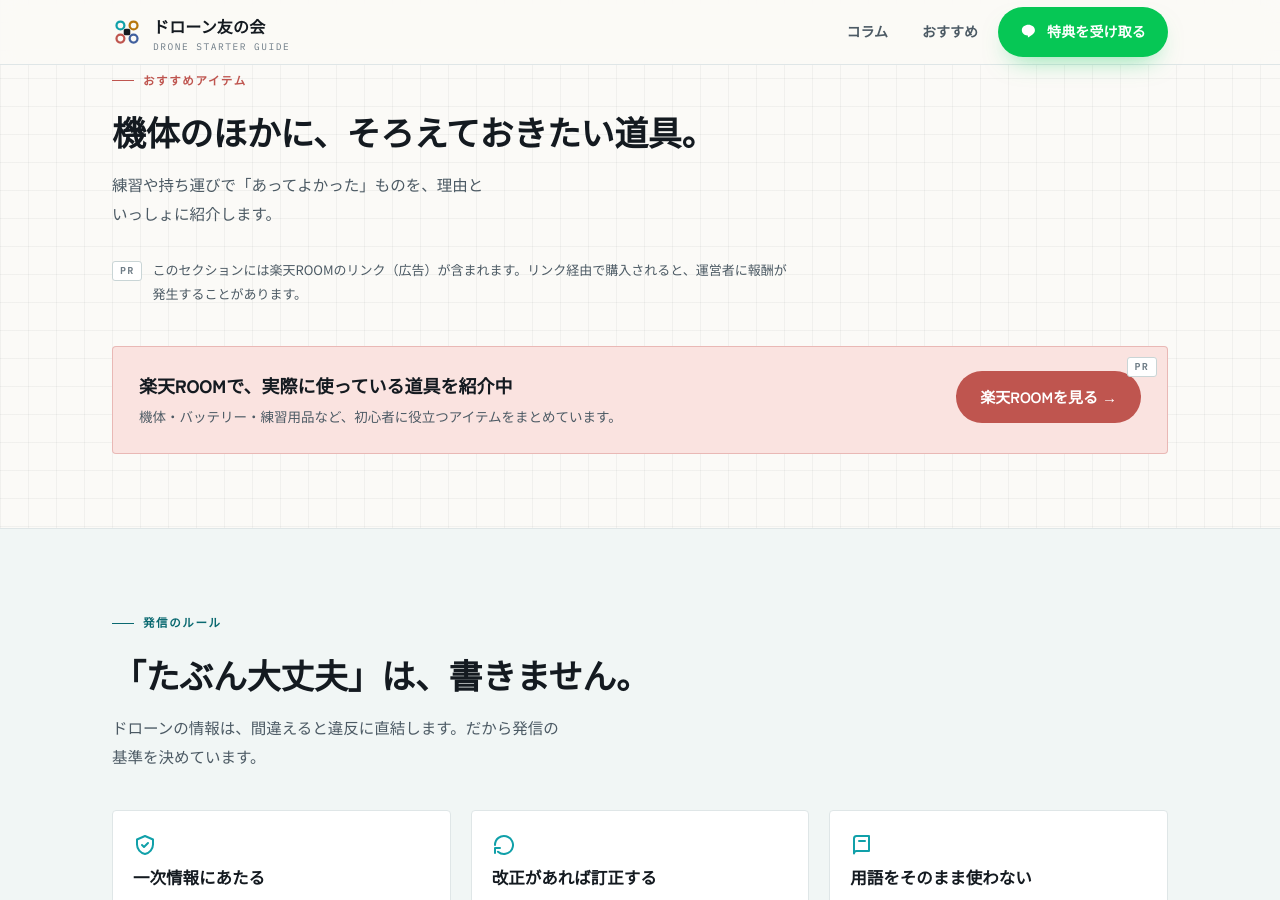
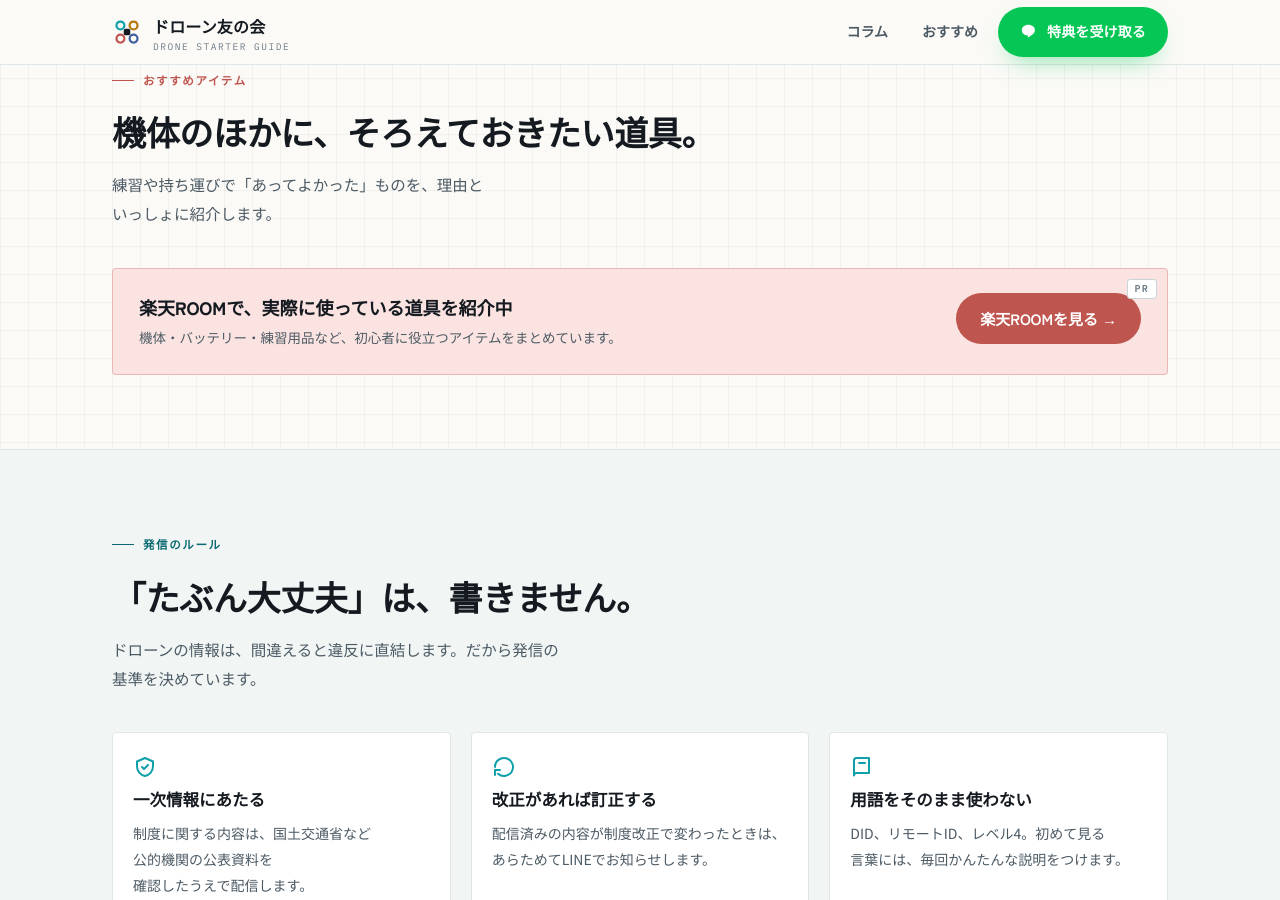
Before and after one commit to KoheiMizoguchi/drone-tomonokai, a Jekyll site: the page built from index.html, in a window 1280 px wide and 900 px high, scrolled down 4178 px. Built offline with Jekyll 4.4.1, drawn with Linux system fonts in a browser that asks for light colours.

Commit message:
トップのおすすめアイテム欄からPR注記を削除（フッターと重複のため）
Co-Authored-By: Claude Opus 5.5 <noreply@anthropic.com>

```diff
--- a/_includes/home-items.html
+++ b/_includes/home-items.html
@@ -19,7 +19,6 @@
         <h2>機体の<wbr>ほかに、<wbr>そろえて<wbr>おきたい<wbr>道具。</h2>
         <p>練習や<wbr>持ち運びで<wbr>「あってよかった」<wbr>ものを、<wbr>理由と<wbr>いっしょに<wbr>紹介します。</p>
       </div>
-      <p class="pr-note rv"><span class="pr-label">PR</span>このセクションには<wbr>楽天ROOMの<wbr>リンク（広告）が<wbr>含まれます。<wbr>リンク経由で<wbr>購入されると、<wbr>運営者に<wbr>報酬が<wbr>発生することが<wbr>あります。</p>
       {%- if featured.size > 0 %}
       <div class="room-grid rv">
         {%- for it in featured %}
```
